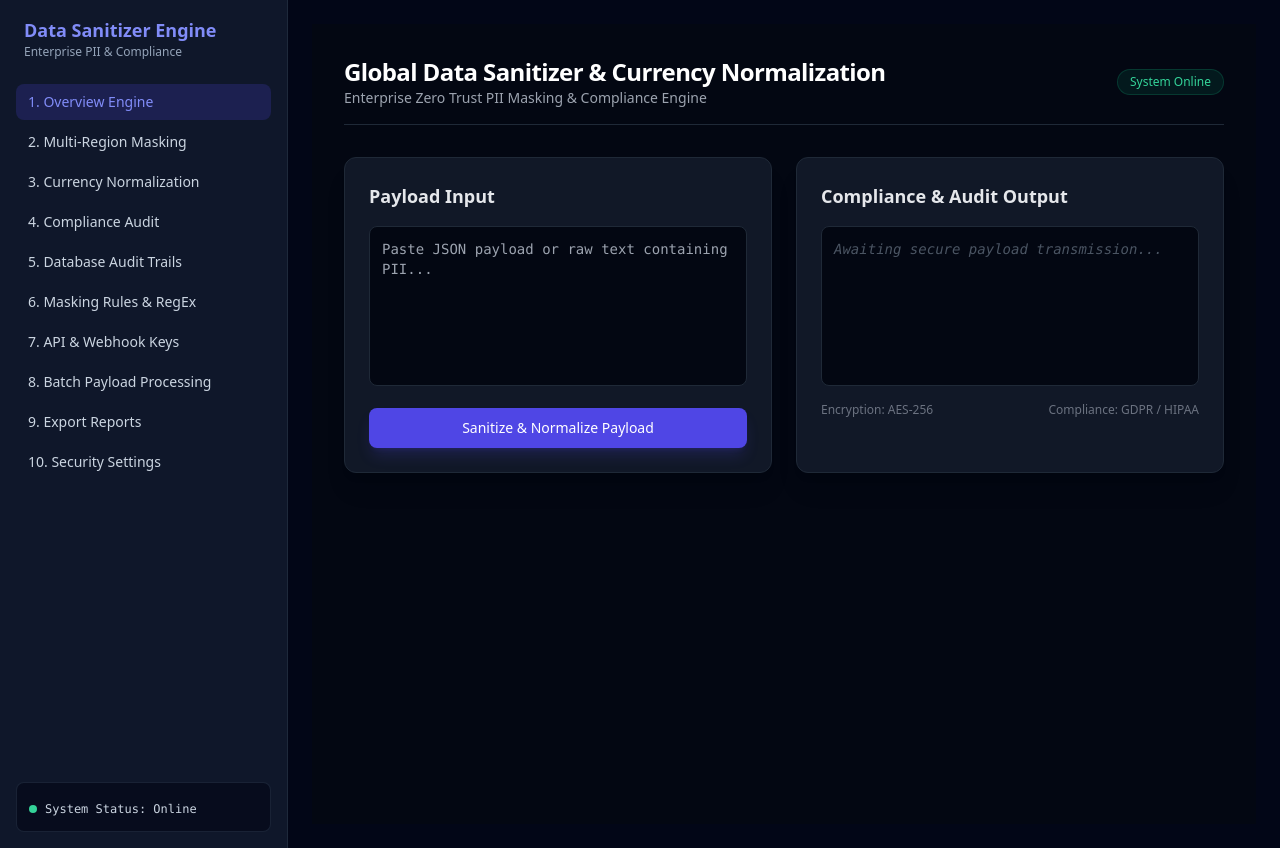
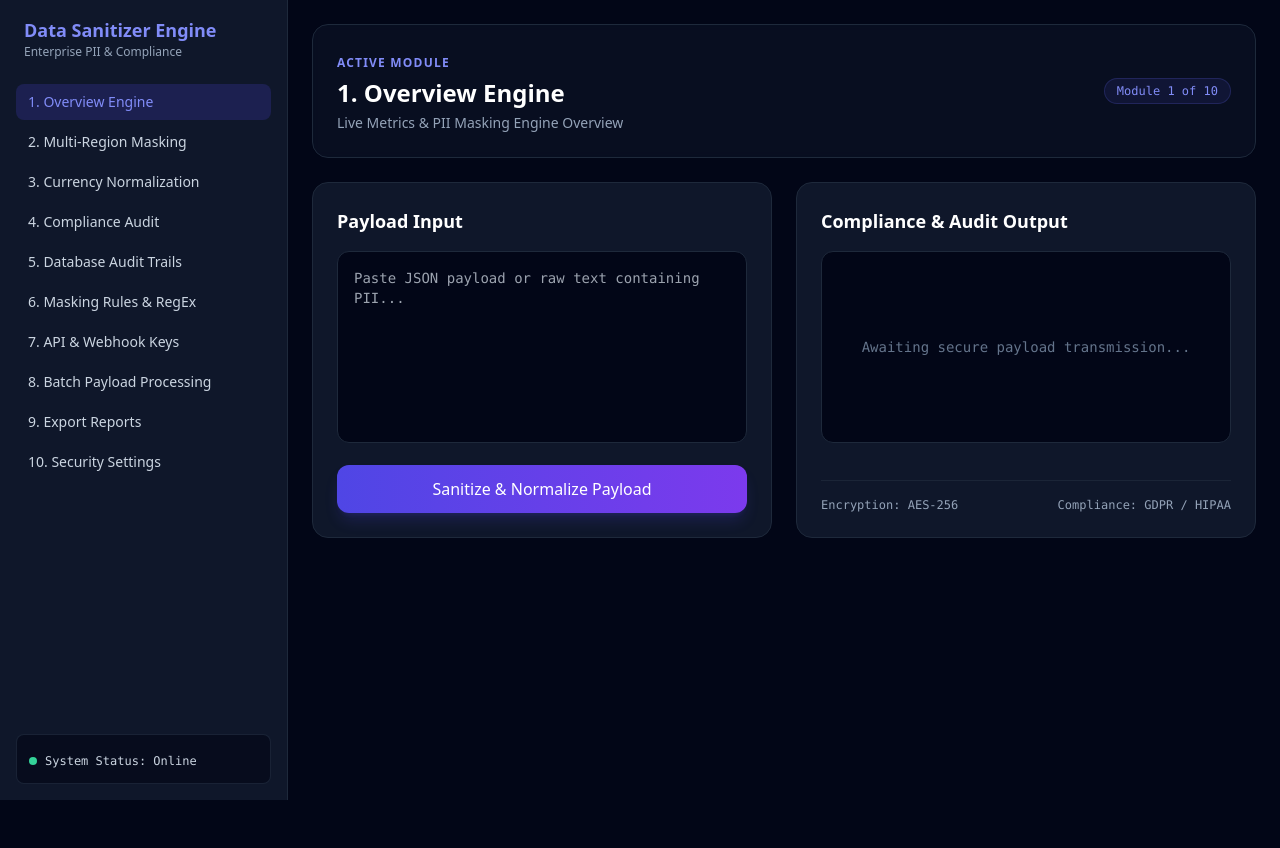
Before and after one commit to nabeehazaghumali-afk/global-data-sanitizer, a Next.js app: page / in a window 1280 px wide. After the commit the page ends 800 px from the top, so only its background shows below. Built offline with nearby package versions, Linux system fonts and the light colour scheme.

Commit message:
Update page.js

```diff
--- a/app/page.js
+++ b/app/page.js
@@ -1,79 +1,141 @@
 'use client';
 import { useState } from 'react';
 
-export default function EnterpriseDashboard() {
-  const [inputData, setInputData] = useState('');
-  const [sanitizedOutput, setSanitizedOutput] = useState(null);
-  const [loading, setLoading] = useState(false);
+export default function Home() {
+  const [activeTab, setActiveTab] = useState(0);
 
-  const handleSanitize = async () => {
-    setLoading(true);
-    try {
-      // Simulated secure enterprise payload processing & PII masking
-      setTimeout(() => {
-        setSanitizedOutput({
-          status: 'SECURE',
-          pii_masked: true,
-          normalized_currency: 'USD',
-          audit_id: 'AUDIT-' + Math.random().toString(36).substring(7).toUpperCase(),
-          timestamp: new Date().toISOString()
-        });
-        setLoading(false);
-      }, 800);
-    } catch (err) {
-      setLoading(false);
-    }
-  };
+  const modules = [
+    { id: 0, title: "1. Overview Engine", desc: "Live Metrics & PII Masking Engine Overview" },
+    { id: 1, title: "2. Multi-Region Masking", desc: "Zero Trust JSON / Text Masking across GDPR & HIPAA standards" },
+    { id: 2, title: "3. Currency Normalization", desc: "Real-time FX Rates & Base Currency Conversion Engine" },
+    { id: 3, title: "4. Compliance Audit", desc: "GDPR, HIPAA, and PCI-DSS Risk Scores & Analysis" },
+    { id: 4, title: "5. Database Audit Trails", desc: "Sanitization History, logs, and cryptographic database tracking" },
+    { id: 5, title: "6. Masking Rules & RegEx", desc: "Custom Regular Expression Rules Setup for specific PII types" },
+    { id: 6, title: "7. API & Webhook Keys", desc: "FastAPI Connection Settings, API tokens, and Live Endpoints" },
+    { id: 7, title: "8. Batch Payload Processing", desc: "Bulk File, CSV, or multi-JSON payload sanitization pipeline" },
+    { id: 8, title: "9. Export & Compliance Reports", desc: "Downloadable Audit PDFs, certificates, and compliance summaries" },
+    { id: 9, title: "10. Security Settings", desc: "Access controls, vault configurations, and encryption logs" }
+  ];
 
   return (
-    <main className="min-h-screen bg-gray-950 text-white p-8 font-sans">
-      <div className="max-w-6xl mx-auto">
-        <header className="flex justify-between items-center mb-8 border-b border-gray-800 pb-4">
+    <div className="flex h-full gap-6">
+      {/* Mobile/Responsive Sidebar Links (Agar screen choti ho) */}
+      <div className="w-full md:hidden mb-4">
+        <select
+          value={activeTab}
+          onChange={(e) => setActiveTab(Number(e.target.value))}
+          className="w-full bg-slate-900 border border-slate-800 p-3 rounded-lg text-slate-200"
+        >
+          {modules.map((m) => (
+            <option key={m.id} value={m.id}>{m.title}</option>
+          ))}
+        </select>
+      </div>
+
+      {/* Main Module Content Area */}
+      <div className="flex-1 space-y-6">
+        <div className="flex justify-between items-center bg-slate-900/50 border border-slate-800 p-6 rounded-2xl backdrop-blur-sm">
           <div>
-            <h1 className="text-2xl font-bold tracking-tight">Global Data Sanitizer & Currency Normalization</h1>
-            <p className="text-sm text-gray-400">Enterprise Zero Trust PII Masking & Compliance Engine</p>
+            <span className="text-xs uppercase tracking-widest text-indigo-400 font-semibold">Active Module</span>
+            <h2 className="text-2xl font-bold text-white mt-1">{modules[activeTab].title}</h2>
+            <p className="text-sm text-slate-400 mt-1">{modules[activeTab].desc}</p>
           </div>
-          <span className="px-3 py-1 bg-emerald-500/10 text-emerald-400 border border-emerald-500/20 text-xs rounded-full font-medium">
-            System Online
+          <span className="px-3 py-1 bg-indigo-500/10 text-indigo-400 border border-indigo-500/20 rounded-full text-xs font-mono">
+            Module {activeTab + 1} of 10
           </span>
-        </header>
+        </div>
 
-        <div className="grid grid-cols-1 md:grid-cols-2 gap-6">
-          <div className="bg-gray-900 border border-gray-800 rounded-xl p-6 shadow-xl">
-            <h2 className="text-lg font-semibold mb-4 text-gray-200">Payload Input</h2>
+        {/* Dynamic Interactive Panel based on Active Tab */}
+        {activeTab === 0 && (
+          <div className="grid grid-cols-1 lg:grid-cols-2 gap-6">
+            <div className="bg-slate-900 border border-slate-800 p-6 rounded-2xl">
+              <h3 className="text-lg font-semibold text-white mb-4">Payload Input</h3>
               <textarea
-              className="w-full h-40 bg-gray-950 border border-gray-800 rounded-lg p-3 text-sm text-gray-300 focus:outline-none focus:border-indigo-500 resize-none font-mono"
                 placeholder="Paste JSON payload or raw text containing PII..."
-              value={inputData}
-              onChange={(e) => setInputData(e.target.value)}
-            />
-            <button
-              onClick={handleSanitize}
-              disabled={loading}
-              className="mt-4 w-full bg-indigo-600 hover:bg-indigo-500 text-white font-medium py-2.5 rounded-lg transition-colors text-sm shadow-lg shadow-indigo-600/20 disabled:opacity-50 cursor-pointer"
-            >
-              {loading ? 'Processing Zero-Trust Sanitization...' : 'Sanitize & Normalize Payload'}
+                className="w-full h-48 bg-slate-950 border border-slate-800 rounded-xl p-4 text-slate-300 text-sm focus:outline-none focus:border-indigo-500 font-mono resize-none"
+              ></textarea>
+              <button className="mt-4 w-full py-3 bg-gradient-to-r from-indigo-600 to-violet-600 hover:from-indigo-500 hover:to-violet-500 text-white font-medium rounded-xl transition shadow-lg shadow-indigo-600/20">
+                Sanitize & Normalize Payload
               </button>
             </div>
 
-          <div className="bg-gray-900 border border-gray-800 rounded-xl p-6 shadow-xl">
-            <h2 className="text-lg font-semibold mb-4 text-gray-200">Compliance & Audit Output</h2>
-            <div className="w-full h-40 bg-gray-950 border border-gray-800 rounded-lg p-3 text-sm text-gray-300 font-mono overflow-auto">
-              {sanitizedOutput ? (
-                <pre className="text-emerald-400 text-xs leading-relaxed">
-                  {JSON.stringify(sanitizedOutput, null, 2)}
-                </pre>
-              ) : (
-                <span className="text-gray-600 italic">Awaiting secure payload transmission...</span>
-              )}
+            <div className="bg-slate-900 border border-slate-800 p-6 rounded-2xl flex flex-col justify-between">
+              <div>
+                <h3 className="text-lg font-semibold text-white mb-4">Compliance & Audit Output</h3>
+                <div className="w-full h-48 bg-slate-950 border border-slate-800 rounded-xl p-4 text-slate-500 text-sm font-mono flex items-center justify-center">
+                  Awaiting secure payload transmission...
                 </div>
-            <div className="mt-4 flex justify-between items-center text-xs text-gray-500">
+              </div>
+              <div className="flex justify-between text-xs text-slate-400 mt-4 pt-4 border-t border-slate-800/80 font-mono">
                 <span>Encryption: AES-256</span>
                 <span>Compliance: GDPR / HIPAA</span>
               </div>
             </div>
           </div>
+        )}
+
+        {activeTab === 1 && (
+          <div className="bg-slate-900 border border-slate-800 p-8 rounded-2xl">
+            <h3 className="text-xl font-bold text-white mb-2">Multi-Region Masking Configuration</h3>
+            <p className="text-sm text-slate-400 mb-6">Configure region-specific rules for PII redaction (EU-GDPR, US-HIPAA, APAC-PDPA).</p>
+            <div className="space-y-4">
+              <div className="p-4 bg-slate-950 border border-slate-800 rounded-xl flex justify-between items-center">
+                <div>
+                  <h4 className="font-semibold text-slate-200">EU GDPR Compliance Profile</h4>
+                  <p className="text-xs text-slate-400">Strict masking for names, emails, and IP addresses.</p>
                 </div>
-    </main>
+                <input type="checkbox" defaultChecked className="w-5 h-5 accent-indigo-600" />
+              </div>
+              <div className="p-4 bg-slate-950 border border-slate-800 rounded-xl flex justify-between items-center">
+                <div>
+                  <h4 className="font-semibold text-slate-200">US HIPAA Healthcare Profile</h4>
+                  <p className="text-xs text-slate-400">Advanced medical record and SSN tokenization.</p>
+                </div>
+                <input type="checkbox" className="w-5 h-5 accent-indigo-600" />
+              </div>
+            </div>
+          </div>
+        )}
+
+        {activeTab === 2 && (
+          <div className="bg-slate-900 border border-slate-800 p-8 rounded-2xl">
+            <h3 className="text-xl font-bold text-white mb-2">Global Currency Normalization Engine</h3>
+            <p className="text-sm text-slate-400 mb-6">Convert multi-currency financial transactions into standard base currencies.</p>
+            <div className="grid grid-cols-1 md:grid-cols-3 gap-4">
+              <div className="p-4 bg-slate-950 border border-slate-800 rounded-xl">
+                <span className="text-xs text-slate-400">Base Currency</span>
+                <div className="text-lg font-bold text-indigo-400 mt-1">USD ($)</div>
+              </div>
+              <div className="p-4 bg-slate-950 border border-slate-800 rounded-xl">
+                <span className="text-xs text-slate-400">FX Feed Provider</span>
+                <div className="text-lg font-bold text-emerald-400 mt-1">Live Exchange API</div>
+              </div>
+              <div className="p-4 bg-slate-950 border border-slate-800 rounded-xl">
+                <span className="text-xs text-slate-400">Conversion Status</span>
+                <div className="text-lg font-bold text-white mt-1">Synchronized</div>
+              </div>
+            </div>
+          </div>
+        )}
+
+        {activeTab > 2 && (
+          <div className="bg-slate-900 border border-slate-800 p-12 rounded-2xl text-center">
+            <div className="w-16 h-16 bg-indigo-600/10 border border-indigo-500/20 text-indigo-400 rounded-2xl flex items-center justify-center mx-auto mb-4 text-xl font-bold">
+              {activeTab + 1}
+            </div>
+            <h3 className="text-lg font-bold text-white mb-2">{modules[activeTab].title} Dashboard</h3>
+            <p className="text-sm text-slate-400 max-w-md mx-auto mb-6">
+              This module is configured and ready to connect with your FastAPI backend engine endpoints.
+            </p>
+            <button
+              onClick={() => setActiveTab(0)}
+              className="px-6 py-2.5 bg-slate-800 hover:bg-slate-700 text-slate-200 text-sm font-medium rounded-xl transition"
+            >
+              Back to Overview Engine
+            </button>
+          </div>
+        )}
+      </div>
+    </div>
   );
 }
```
Lines whose indentation alone changed are shown as unchanged.
